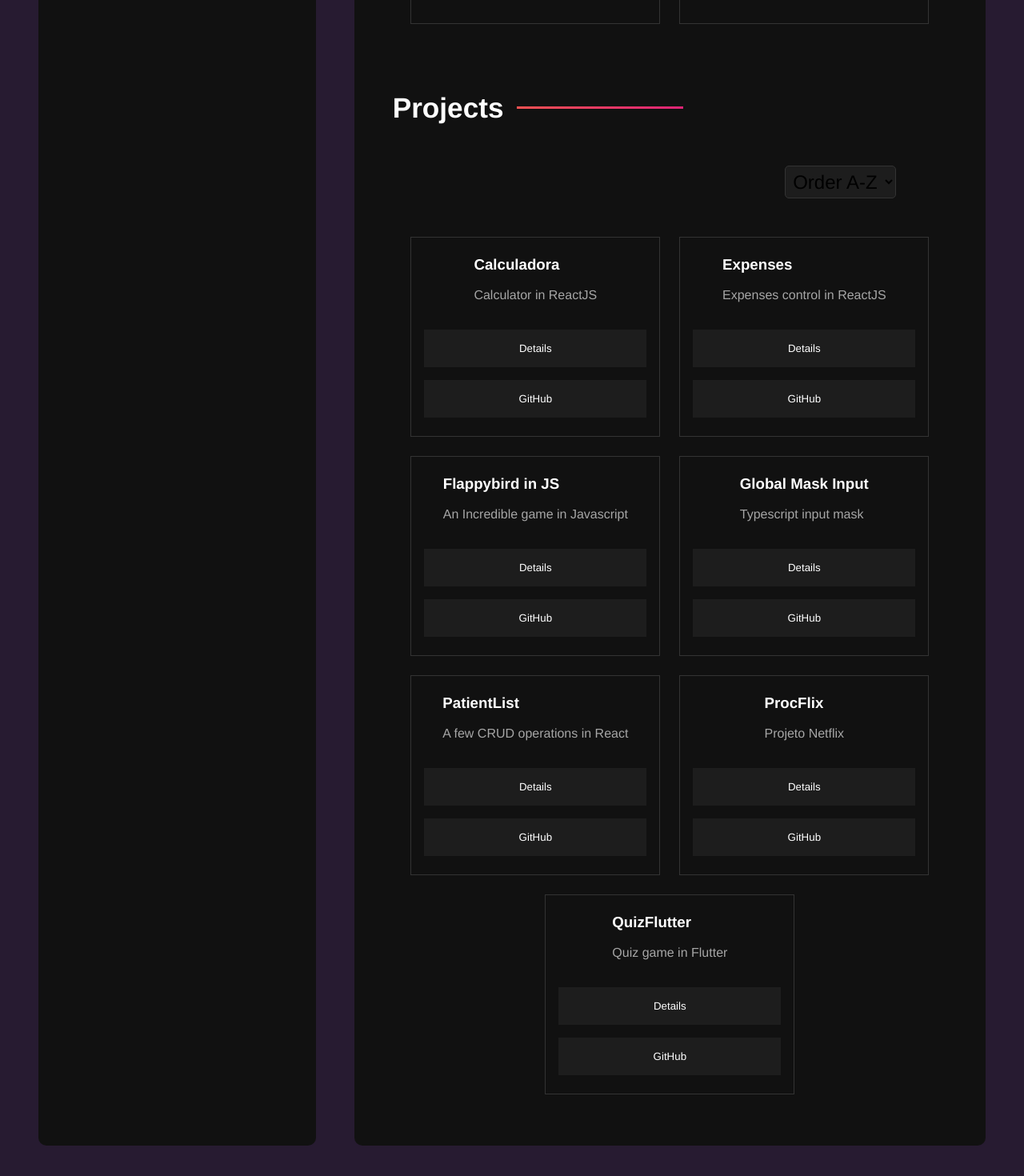
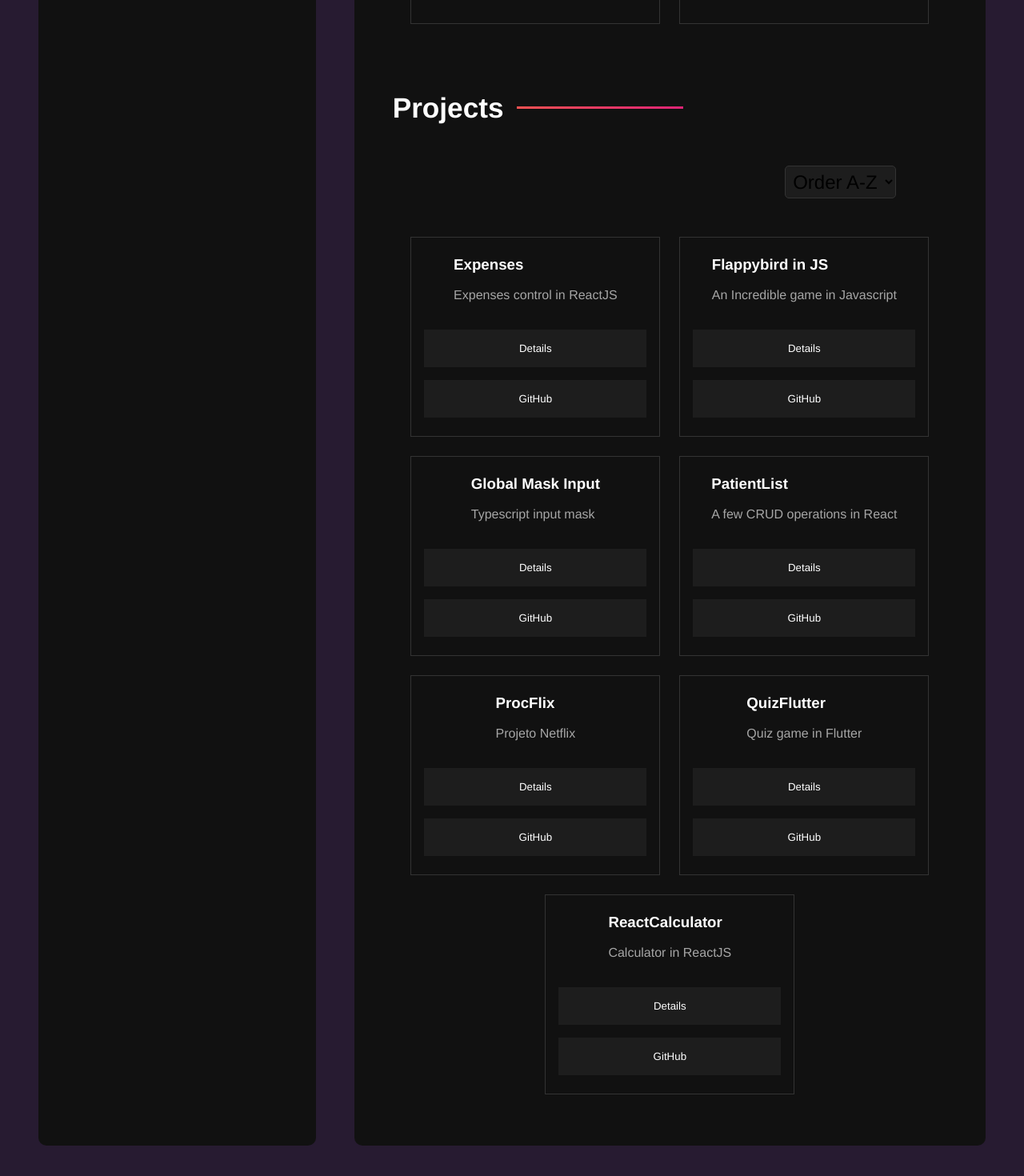
Before and after one commit to prcordova/my-cv, a React (Vite) app: page / in a window 1280 px wide. Shown: the part 2492-3962 px from the top of the page at 80% size. Built offline with nearby package versions, Linux system fonts and the light colour scheme.

Commit message:
fix:text translation

```diff
--- a/src/components/ProjectsContainer.jsx
+++ b/src/components/ProjectsContainer.jsx
@@ -52,7 +52,7 @@ const ProjectsContainer = () => {
     },
     {
       id: "calculadorareact",
-      name: "Calculadora",
+      name: "ReactCalculator",
       description: "Calculator in ReactJS",
       link: "https://github.com/prcordova/calculadoraReactJS",
       img: "/",
```
